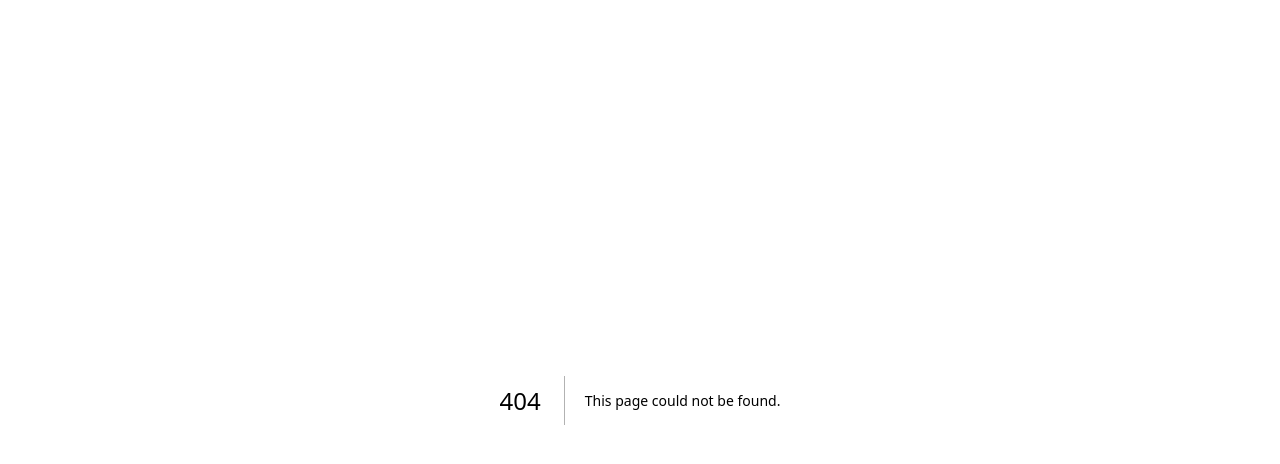
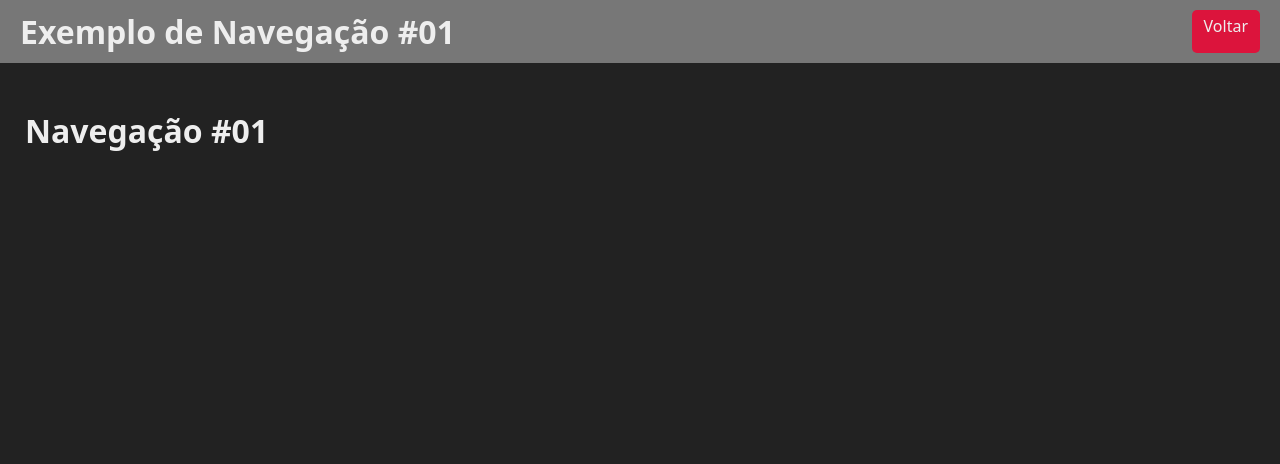
Before and after one commit to Jaoovit/foundations, a Next.js app: page /navegacao in a window 1280 px wide. Before the commit this address had no page. Shown: the top 464 px of the page. Built offline with nearby package versions, Linux system fonts and the light colour scheme.

Commit message:
add a new link (navegação #01) in the first page

```diff
--- a/src/pages/index.jsx
+++ b/src/pages/index.jsx
@@ -12,6 +12,7 @@
             <Navegador texto="Estiloso" destino="/estiloso" />
             <Navegador texto="Exemplo" destino="/exemplo" cor ="#9400d3"/>
             <Navegador texto="JSX" destino="/jsx" cor="crimson" />
+            <Navegador texto="Navegação #1" destino="/navegacao" cor="green"/>
         </div>
     )
 }
--- /dev/null
+++ b/src/pages/navegacao/index.jsx
@@ -0,0 +1,8 @@
+import Layout from "../../components/Layout";
+export default function Navegacao() {
+    return (
+        <Layout titulo="Exemplo de Navegação #01">
+            <h1>Navegação #01</h1>
+        </Layout>
+    )
+}
--- a/src/styles/Navegador.module.css
+++ b/src/styles/Navegador.module.css
@@ -2,4 +2,5 @@
     padding: 30px;
     margin: 10px;
     border-radius: 8px;
+    cursor: pointer;
 }
```
